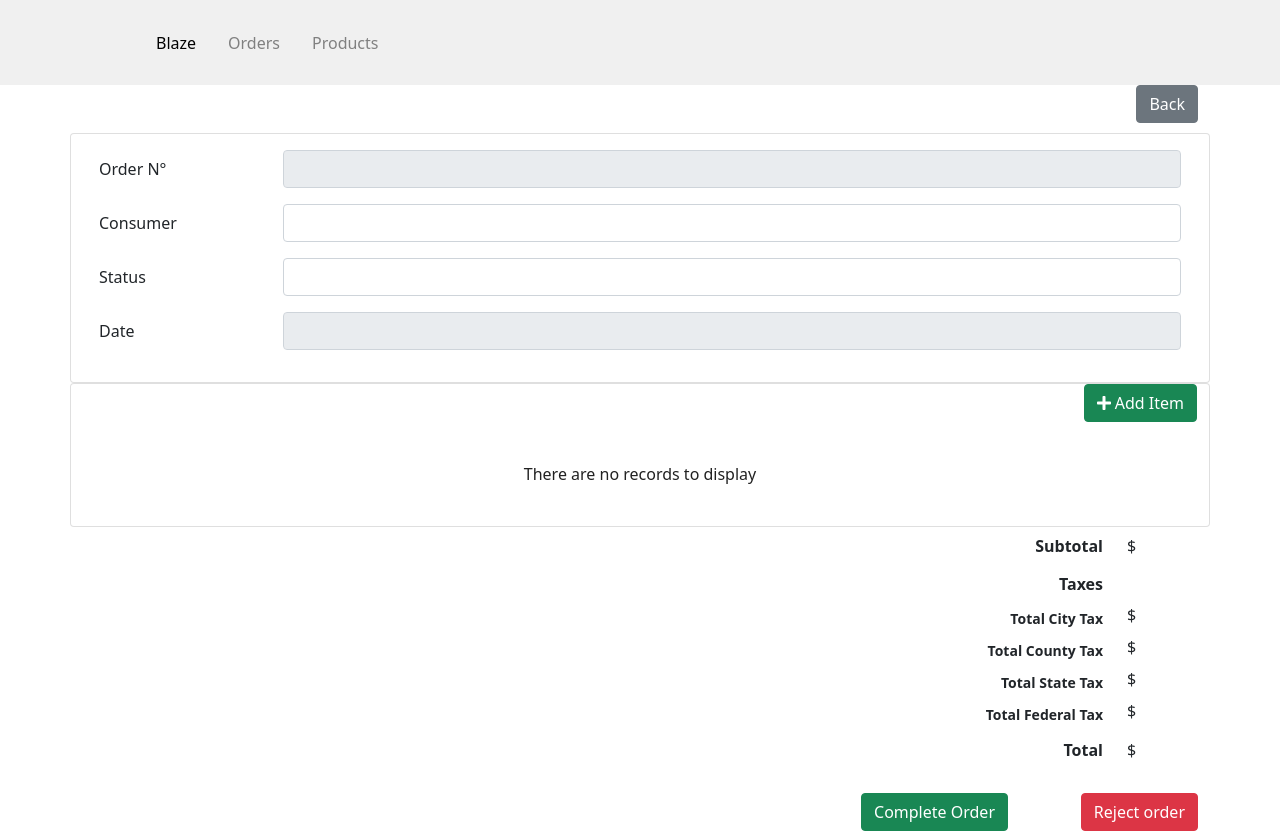
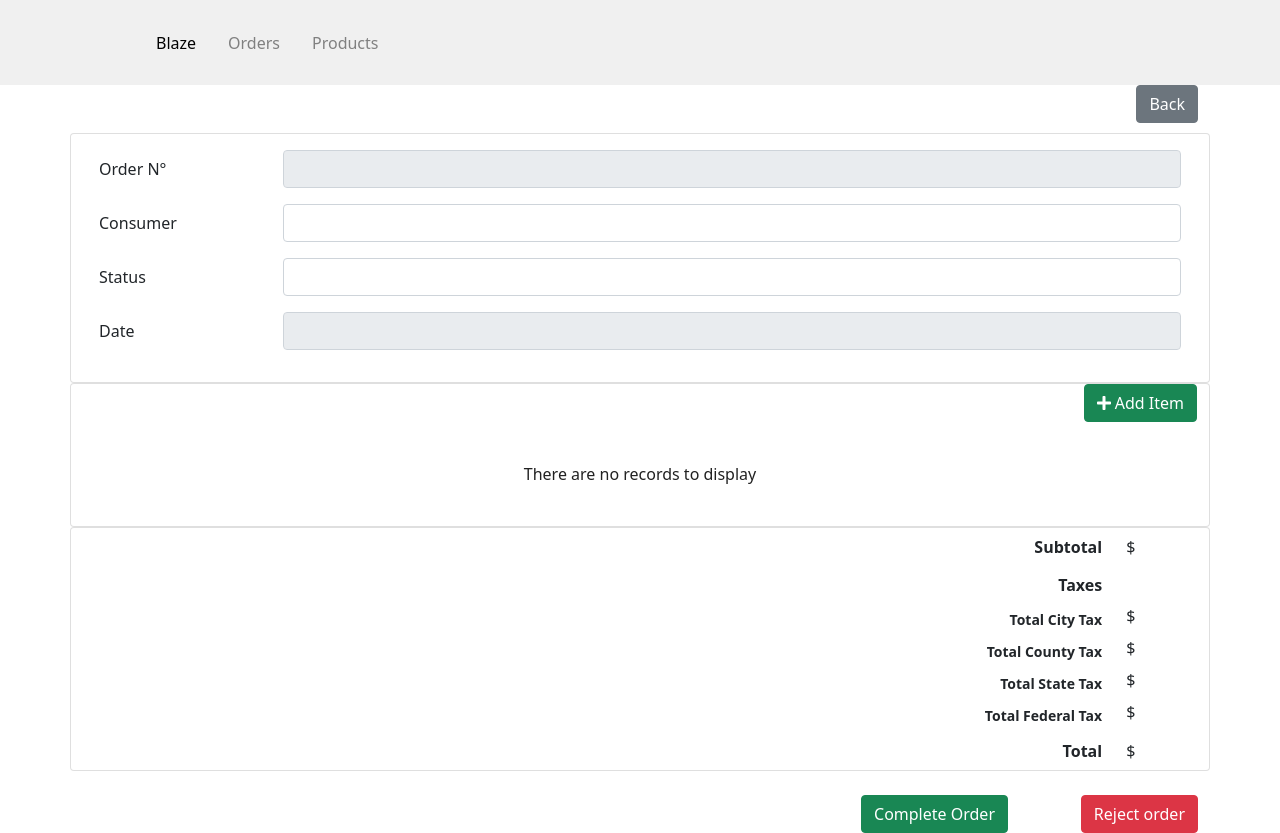
Before and after one commit to eespinoza-ja/order-manage-system-web, a React (Create React App) app: page /Order in a window 1280 px wide. Built offline with nearby package versions, Linux system fonts and the light colour scheme.

Commit message:
Taxes aligment changes.

```diff
--- a/src/pages/order.jsx
+++ b/src/pages/order.jsx
@@ -207,6 +207,8 @@ class Order extends Component {
                         </Card.Body>
                     </Card>
                 </Row>
+                <Row>
+                    <Card sm={6}>
                         <Row className="justify-content-md-center">
                             <Col sm="11">
                                 <Form.Label column style={{float: 'right'}}><b>Subtotal</b></Form.Label>
@@ -214,40 +216,54 @@ class Order extends Component {
                             <Col sm="1">
                                 <Form.Label column htmlFor="subtotal" id="subtotal">$ {form.subtotal}</Form.Label>
                             </Col>
+                        </Row>
+                        <Row className="justify-content-md-center">
                             <Col sm="11">
                                 <Form.Label column style={{float: 'right'}}><b>Taxes</b></Form.Label>
                             </Col>
                             <Col sm="1"></Col>
+                        </Row>
+                        <Row className="justify-content-md-center">
                             <Col sm="11">
                                 <Form.Label column="sm" style={{float: 'right'}}><b>Total City Tax</b></Form.Label>
                             </Col>
                             <Col sm="1">
                                 <Form.Label htmlFor="city_tax" id="city_tax">$ {form.city_tax}</Form.Label>
                             </Col>
+                        </Row>
+                        <Row className="justify-content-md-center">
                             <Col sm="11">
                                 <Form.Label column="sm" style={{float: 'right'}}><b>Total County Tax</b></Form.Label>
                             </Col>
                             <Col sm="1">
                                 <Form.Label htmlFor="city_tax" id="city_tax">$ {form.county_tax}</Form.Label>
                             </Col>
+                        </Row>
+                        <Row className="justify-content-md-center">
                             <Col sm="11">
                                 <Form.Label column="sm" style={{float: 'right'}}><b>Total State Tax</b></Form.Label>
                             </Col>
                             <Col sm="1">
                                 <Form.Label htmlFor="state_tax" id="state_tax">$ {form.state_tax}</Form.Label>
                             </Col>
+                        </Row>
+                        <Row className="justify-content-md-center">
                             <Col sm="11">
                                 <Form.Label column="sm" style={{float: 'right'}}><b>Total Federal Tax</b></Form.Label>
                             </Col>
                             <Col sm="1">
                                 <Form.Label htmlFor="federal_tax" id="federal_tax">$ {form.federal_tax}</Form.Label>
                             </Col>
+                        </Row>
+                        <Row className="justify-content-md-center">
                             <Col sm="11">
                                 <Form.Label column style={{float: 'right'}}><b>Total</b></Form.Label>
                             </Col>
                             <Col sm="1">
                                 <Form.Label column htmlFor="total" id="total">$ {form.total}</Form.Label>
                             </Col>
+                        </Row>
+                    </Card>
                 </Row>
                 <br/>
                 <Row className="justify-content-md-center">
```
Lines whose indentation alone changed are shown as unchanged.
